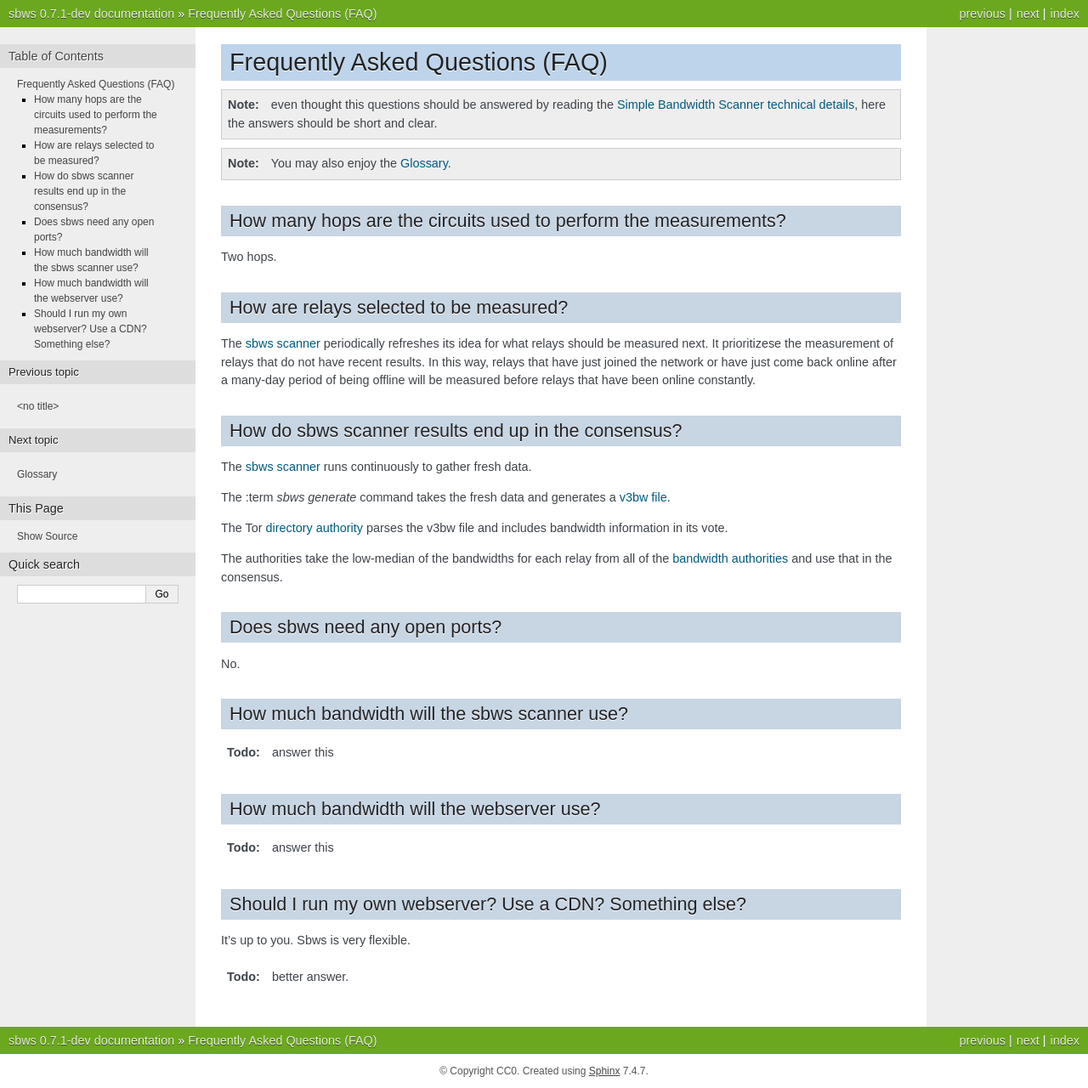
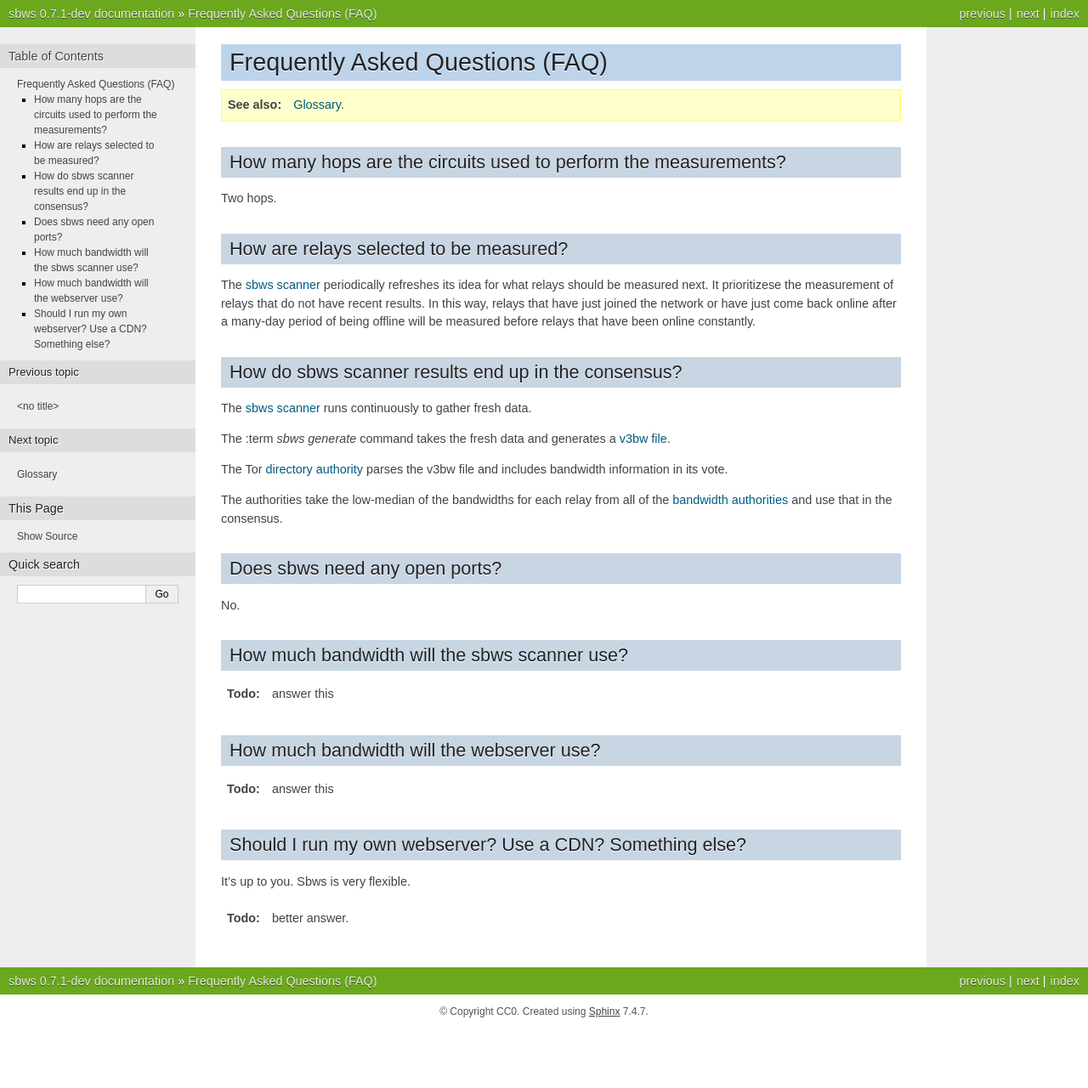
Before and after one commit to torproject/sbws, a Sphinx documentation site: the page built from docs/source/faq.rst, in a window 1280 px wide. Shown: the whole page at 85% size. Built offline with Sphinx 7.4.7, drawn with Linux system fonts in a browser that asks for light colours; formulas are drawn with MathJax 3; pages that are not in the unit, such as notebooks, are missing from menus; after the commit the page ends 1210 px from its top, so only the background shows below that.

Commit message:
Remove notes, add seealso

```diff
--- a/docs/source/faq.rst
+++ b/docs/source/faq.rst
@@ -1,10 +1,7 @@
 Frequently Asked Questions (FAQ)
 ==================================
 
-.. note:: even thought this questions should be answered by reading the
-   :doc:`specification`, here the answers should be short and clear.
-
-.. note:: You may also enjoy the :doc:`glossary`.
+.. seealso:: :doc:`glossary`.
 
 How many hops are the circuits used to perform the measurements?
 ----------------------------------------------------------------
```
